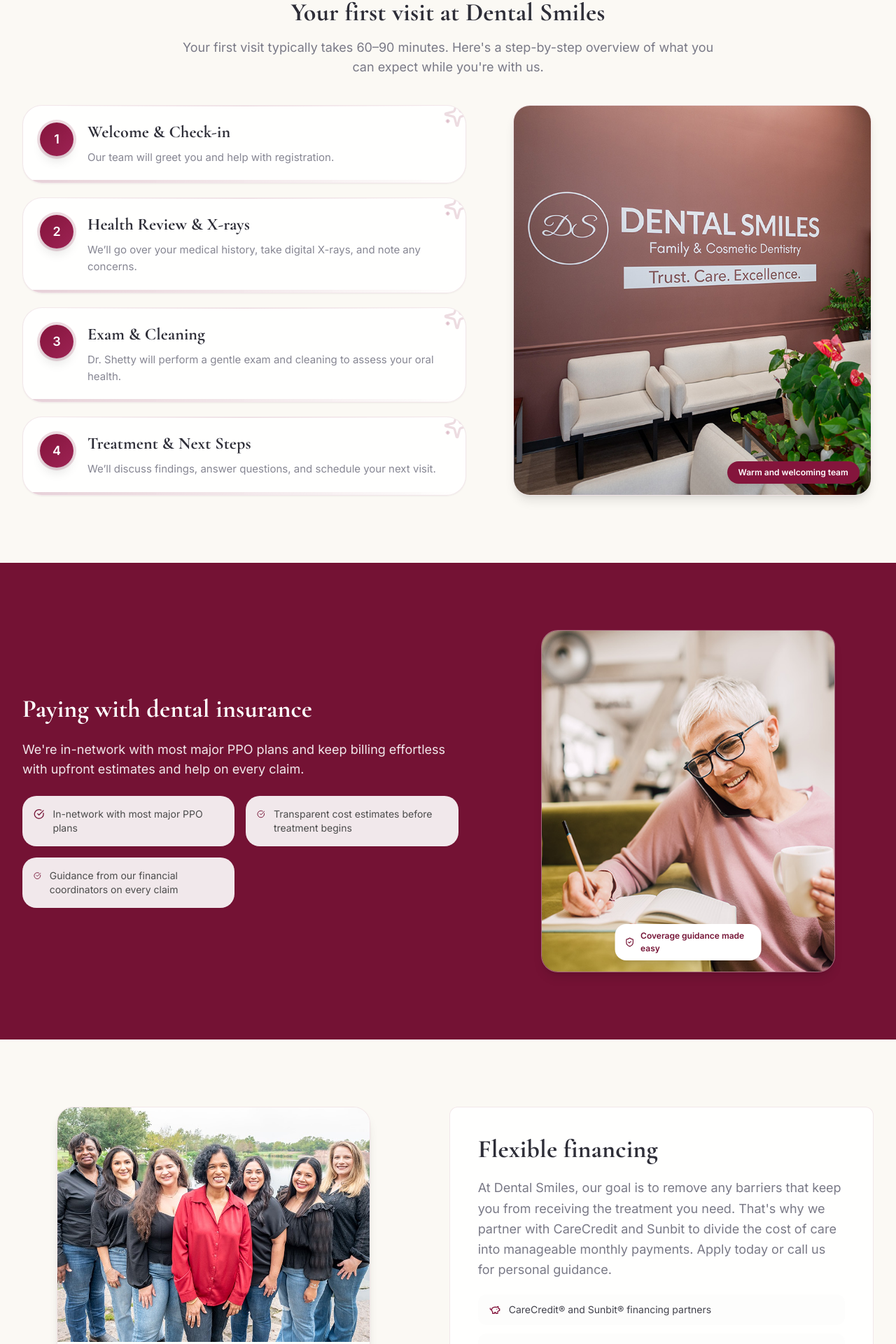
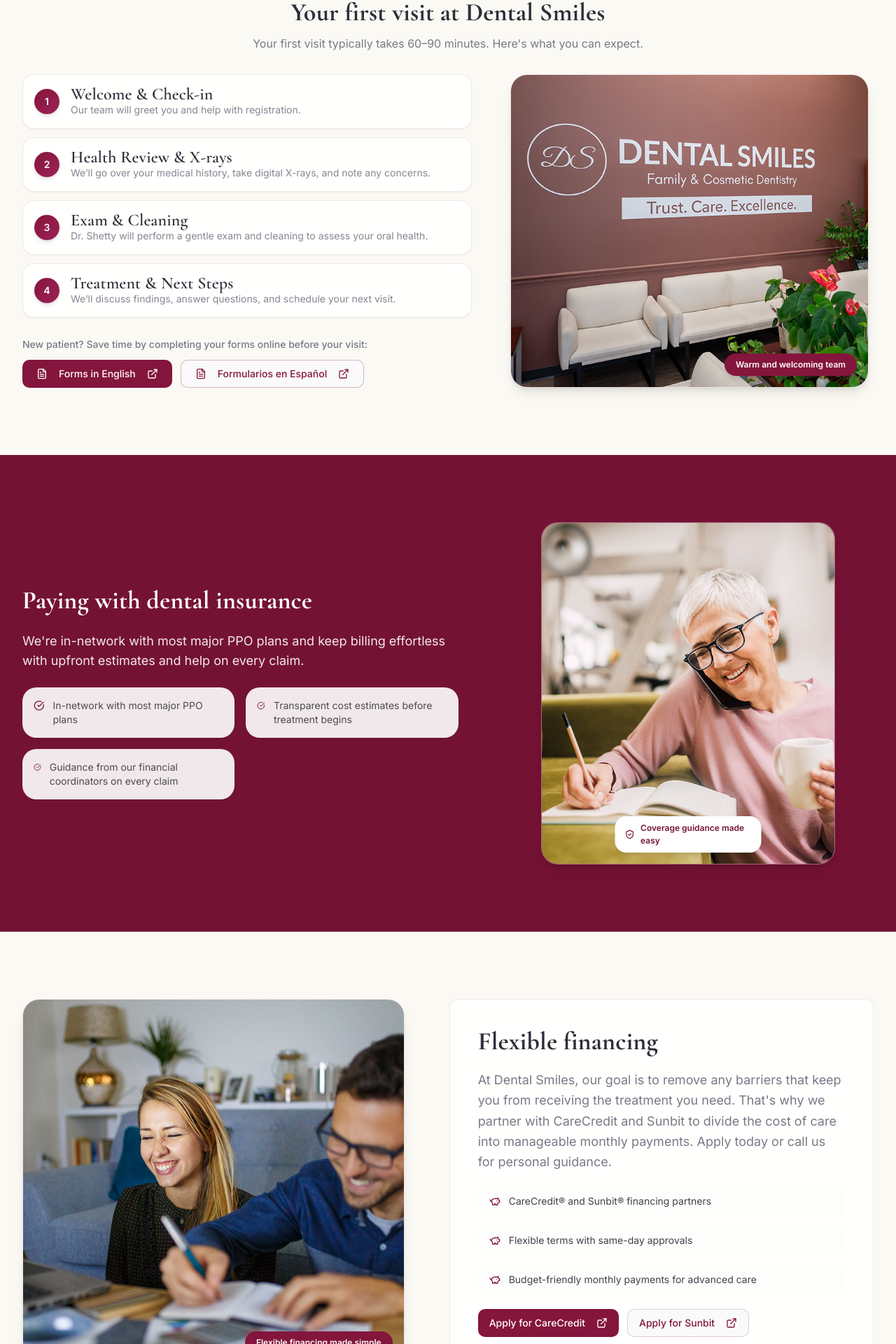
Before and after one commit to himanshukt03/dental-smiles, a Next.js app: page /first-visit in a window 1280 px wide. Shown: the part 799-2719 px from the top of the page at 70% size. Built offline with nearby package versions, Linux system fonts and the light colour scheme.

Commit message:
feat: appointment booking and new patient paperwork offloaded to revnuewell's forms

```diff
--- a/src/app/book-appointment/page.tsx
+++ b/src/app/book-appointment/page.tsx
@@ -45,7 +45,7 @@ const BookAppointmentPage = () => {
                     <Calendar className="w-5 h-5 text-primary mt-1" />
                     <div>
                       <p className="font-medium text-foreground">Confirmation</p>
-                      <p className="text-sm text-muted-foreground">We'll call to confirm your appointment</p>
+                      <p className="text-sm text-muted-foreground">We&apos;ll call to confirm your appointment</p>
                     </div>
                   </div>
                 </div>
--- a/src/app/contact/page.tsx
+++ b/src/app/contact/page.tsx
@@ -1,9 +1,8 @@
-import { MapPin, Phone, Mail, Clock, Calendar } from 'lucide-react';
+import { MapPin, Phone, Mail, Clock, Calendar, ExternalLink, FileText } from 'lucide-react';
 import Image from 'next/image';
 import Link from 'next/link';
 import { Button } from '@/components/ui/button';
 import BentoCard from '@/components/UI/BentoCard';
-import ContactForm from './ContactForm';
 
 const contactInfo = [
 	{
@@ -33,145 +32,103 @@ const contactInfo = [
 ];
 
 export const metadata = {
-	title: 'Contact Dental Smiles',
+	title: 'Contact Us',
+	description:
+		'Reach out to Dental Smiles in Austin for appointments, consultations, or dental emergencies. Located in Mueller Medical District.',
+	keywords: [
+		'contact dentist Austin',
+		'dental appointment Austin',
+		'Mueller dentist',
+		'emergency dentist Austin TX',
+	],
+	openGraph: {
+		title: 'Contact Dental Smiles | Schedule Your Austin Dental Visit',
 		description:
 			'Reach out to Dental Smiles in Austin for appointments, consultations, or dental emergencies.',
+	},
 };
 
 const ContactPage = () => {
 	return (
 		<div className="min-h-screen">
-			<section className="relative isolate overflow-hidden bg-background">
-				<div className="absolute inset-0">
+			<section className="relative h-[40vh] sm:h-[50vh] w-full overflow-hidden">
 				<Image
 					src="/assets/Contact_Hero.jpg"
-						alt="Smiling patient talking with dental team at the front desk"
+					alt="Dental Smiles office front"
 					fill
 					priority
 					sizes="100vw"
 					className="object-cover"
 				/>
-					<div className="absolute inset-0 bg-background/80 sm:bg-background/70" />
-					<div className="absolute inset-0 bg-gradient-to-r from-primary/40 via-primary/20 to-transparent" />
-				</div>
-				<div className="relative">
-					<div className="container-clinical py-16 sm:py-20">
-						<div className="max-w-xl space-y-6 text-foreground">
-							<span className="inline-flex items-center gap-2 rounded-full bg-primary/20 px-3 py-1 text-xs font-semibold uppercase tracking-widest text-primary-foreground/90 shadow-sm">
-								<Phone className="h-3.5 w-3.5" />
-								We're here for you
-							</span>
-							<h1 className="text-4xl md:text-5xl font-heading leading-tight">
-								Let's plan your next visit to Dental Smiles
+				<div className="absolute inset-0 bg-black/20" />
+			</section>
+
+			<section className="pt-16 md:pt-24 pb-6 md:pb-8 bg-background">
+				<div className="container-clinical">
+					<div className="max-w-4xl mx-auto text-center space-y-4">
+						<h1 className="text-3xl md:text-5xl font-heading leading-tight text-foreground whitespace-normal md:whitespace-nowrap">
+							Let&apos;s plan your next visit to Dental Smiles
 						</h1>
-							<p className="text-base sm:text-lg text-foreground/90">
+						<p className="text-lg text-muted-foreground leading-relaxed max-w-2xl mx-auto">
 							Our friendly coordinators respond within one business day to help you
 							schedule, answer questions, and make sure every detail feels easy.
 						</p>
-							<div className="grid gap-4 sm:grid-cols-3">
-								<div className="rounded-bento border border-border/60 bg-background/60 p-4 backdrop-blur">
-									<p className="text-sm font-semibold text-primary">Convenient hours</p>
-									<p className="text-xs text-foreground/80">
-										Early mornings and lunchtime appointments available.
-									</p>
-								</div>
-								<div className="rounded-bento border border-border/60 bg-background/60 p-4 backdrop-blur">
-									<p className="text-sm font-semibold text-primary">Easy parking</p>
-									<p className="text-xs text-foreground/80">
-										Free garage parking right next to our lobby entrance.
-									</p>
-								</div>
-								<div className="rounded-bento border border-border/60 bg-background/60 p-4 backdrop-blur">
-									<p className="text-sm font-semibold text-primary">Flexible scheduling</p>
-									<p className="text-xs text-foreground/80">
-										Share a few dates and we'll match the perfect time.
-									</p>
-								</div>
-							</div>
-							<div className="flex flex-wrap items-center gap-4 pt-2">
-								<Link href="#request-appointment">
-									<Button className="btn-primary h-auto px-6 py-3 text-base shadow-lg">
-										<Calendar className="mr-2 h-4 w-4" />
-										Request an appointment
-									</Button>
-								</Link>
-								<p className="text-sm text-foreground/80">
-									Prefer to chat? Call us at <span className="font-semibold">512-467-9955</span>
-								</p>
-							</div>
-						</div>
 					</div>
 				</div>
 			</section>
 
-			<section className="section-padding bg-background">
+			<section className="pt-6 md:pt-8 pb-16 md:pb-24">
 				<div className="container-clinical">
-					<div className="grid grid-cols-1 md:grid-cols-2 lg:grid-cols-4 gap-4 sm:gap-6 mb-12">
-						{contactInfo.map((info) => (
-							<BentoCard
-								key={info.title}
-								className="text-center p-5 sm:p-6 group hover:border-primary/50 transition-colors"
-							>
-								<div className="w-12 h-12 bg-primary/10 rounded-bento flex items-center justify-center mx-auto mb-4 group-hover:bg-primary/20 transition-colors">
-									<info.icon className="w-6 h-6 text-primary" />
+					<div className="grid lg:grid-cols-[minmax(0,1.1fr)_minmax(0,0.9fr)] gap-10 lg:gap-12 items-start">
+						<div id="request-appointment" className="scroll-mt-28">
+							<BentoCard className="p-6 sm:p-8">
+								<div className="space-y-6">
+									<div className="flex items-center gap-3">
+										<div className="w-12 h-12 bg-primary/10 rounded-bento flex items-center justify-center">
+											<Calendar className="w-6 h-6 text-primary" />
 										</div>
-								<h3 className="text-lg font-heading text-foreground mb-2">
-									{info.title}
-								</h3>
-								<p className="font-medium text-foreground mb-2">
-									{info.details}
-								</p>
-								<p className="text-sm text-muted-foreground">
-									{info.description}
-								</p>
-							</BentoCard>
-						))}
+										<div>
+											<h2 className="text-2xl font-heading text-foreground">Request an appointment</h2>
+										</div>
 									</div>
 
-					<div className="grid lg:grid-cols-[minmax(0,1.1fr)_minmax(0,0.9fr)] gap-10 lg:gap-12 items-start">
-						<div id="request-appointment" className="scroll-mt-28">
-							<ContactForm />
+									<p className="text-muted-foreground leading-relaxed">
+										Ready to schedule your visit? Click the button below to request an appointment online. Our team will reach out within one business day to confirm your preferred time.
+									</p>
+
+									<div className="bg-clinical-creme/50 rounded-bento p-4 border border-primary/10">
+										<h3 className="text-sm font-semibold text-foreground mb-2">What to expect:</h3>
+										<ul className="text-sm text-muted-foreground space-y-1">
+											<li>• Quick and easy online form</li>
+											<li>• Choose your preferred dates and times</li>
+											<li>• Confirmation within 1 business day</li>
+										</ul>
+									</div>
+
+									<Link
+										href="https://rwl.io/4lGeyT1"
+										target="_blank"
+										rel="noopener noreferrer"
+										className="block"
+									>
+										<Button className="btn-primary w-full py-4 text-base">
+											<FileText className="mr-2 h-5 w-5" />
+											Request Appointment Online
+											<ExternalLink className="ml-2 h-4 w-4" />
+										</Button>
+									</Link>
+
+									<p className="text-center text-sm text-muted-foreground">
+										Prefer to call? Reach us at{' '}
+										<Link href="tel:5124679955" className="font-semibold text-primary hover:underline">
+											512-467-9955
+										</Link>
+									</p>
+								</div>
+							</BentoCard>
 						</div>
 
 						<div className="space-y-6">
-							<BentoCard className="p-6 sm:p-8">
-								<h3 className="text-xl font-heading text-foreground mb-4">
-									Visit Our Office
-								</h3>
-								<div className="space-y-4">
-									<div className="flex items-start gap-3">
-										<MapPin className="w-5 h-5 text-primary mt-1" />
-										<div className="text-sm text-muted-foreground">
-											<p className="font-medium text-foreground">1201 Barbara Jordan Blvd</p>
-											<p>Suite #1435, Austin, TX 78723</p>
-										</div>
-									</div>
-									<div className="flex items-start gap-3">
-										<Clock className="w-5 h-5 text-primary mt-1" />
-										<div className="text-sm text-muted-foreground space-y-1">
-											<p className="font-medium text-foreground">Monday – Thursday: 7:00 AM – 5:00 PM</p>
-											<p>Friday: 7:00 AM – 1:00 PM</p>
-											<p>Saturday & Sunday: Closed</p>
-										</div>
-									</div>
-								</div>
-								<div className="mt-6 flex flex-wrap items-center gap-3">
-									<Link
-										href="https://maps.app.goo.gl/J79e6udCYyZJAPLy5"
-										target="_blank"
-										rel="noreferrer"
-									>
-										<Button variant="ghost" className="btn-secondary">
-											<MapPin className="w-4 h-4 mr-2" />
-											Open in Google Maps
-										</Button>
-									</Link>
-									<p className="text-xs text-muted-foreground">
-										Complimentary parking available in the attached garage.
-									</p>
-								</div>
-							</BentoCard>
-
 							<BentoCard className="overflow-hidden">
 								<div className="relative aspect-[4/3] w-full overflow-hidden rounded-bento">
 									<iframe
@@ -192,6 +149,28 @@ const ContactPage = () => {
 							</BentoCard>
 						</div>
 					</div>
+
+					<div className="grid grid-cols-1 md:grid-cols-2 lg:grid-cols-4 gap-4 sm:gap-6 mt-12 mb-12">
+						{contactInfo.map((info) => (
+							<BentoCard
+								key={info.title}
+								className="text-center p-5 sm:p-6 group hover:border-primary/50 transition-colors"
+							>
+								<div className="w-10 h-10 bg-primary/10 rounded-bento flex items-center justify-center mx-auto mb-4 group-hover:bg-primary/20 transition-colors">
+									<info.icon className="w-5 h-5 text-primary" />
+								</div>
+								<h3 className="text-base font-heading text-foreground mb-1">
+									{info.title}
+								</h3>
+								<p className="text-sm font-medium text-foreground mb-1">
+									{info.details}
+								</p>
+								<p className="text-xs text-muted-foreground">
+									{info.description}
+								</p>
+							</BentoCard>
+						))}
+					</div>
 				</div>
 			</section>
 
@@ -201,18 +180,19 @@ const ContactPage = () => {
 						Ready to Schedule Your Appointment?
 					</h2>
 					<p className="text-lg mb-8 opacity-90 max-w-2xl mx-auto">
-						Don't wait to start your journey to better oral health. Book your
+						Don&apos;t wait to start your journey to better oral health. Book your
 						appointment today and experience the Dental Smiles difference.
 					</p>
-					<Link href="#request-appointment">
+					<Link href="https://rwl.io/4lGeyT1" target="_blank" rel="noopener noreferrer">
 						<Button className="bg-primary-foreground text-primary hover:bg-primary-foreground/90 text-lg px-8 py-4 h-auto">
 							<Calendar className="w-5 h-5 mr-2" />
 							Request an appointment
+							<ExternalLink className="ml-2 h-4 w-4" />
 						</Button>
 					</Link>
 				</div>
 			</section>
-		</div>
+		</div >
 	);
 };
 
--- a/src/app/first-visit/page.tsx
+++ b/src/app/first-visit/page.tsx
@@ -1,14 +1,13 @@
 import Image from "next/image";
 import Link from "next/link";
 import {
-	ArrowRight,
 	CalendarCheck,
 	CheckCircle,
-	CreditCard,
+	ExternalLink,
+	FileText,
 	Phone,
 	PiggyBank,
 	ShieldCheck,
-	Sparkles,
 } from "lucide-react";
 import { Button } from "@/components/ui/button";
 import BentoCard from "@/components/UI/BentoCard";
@@ -76,9 +75,21 @@ const cardOptions = [
 ];
 
 export const metadata = {
-	title: "Your First Visit | Dental Smiles",
+	title: "Your First Visit",
+	description:
+		"Learn how to prepare for your first visit to Dental Smiles and what to expect during your appointment. Insurance, financing, and membership options available.",
+	keywords: [
+		"new patient dentist Austin",
+		"dental insurance Austin",
+		"dental financing",
+		"first dental visit",
+		"dental membership plan",
+	],
+	openGraph: {
+		title: "Your First Visit | What to Expect at Dental Smiles",
 		description:
 			"Learn how to prepare for your first visit to Dental Smiles and what to expect during your appointment.",
+	},
 };
 
 const FirstVisitPage = () => {
@@ -142,35 +153,68 @@ const FirstVisitPage = () => {
 
 			<section className="section-padding bg-clinical-creme">
 				<div className="container-clinical">
-					<div className="mx-auto mb-10 max-w-3xl space-y-4 text-center">
+					<div className="mx-auto mb-8 max-w-3xl space-y-3 text-center">
 						<h2 className="text-3xl md:text-4xl font-heading text-foreground">Your first visit at Dental Smiles</h2>
-						<p className="text-lg text-muted-foreground">
-							Your first visit typically takes 60–90 minutes. Here&apos;s a step-by-step overview of what you can expect while you&apos;re with us.
+						<p className="text-base text-muted-foreground">
+							Your first visit typically takes 60–90 minutes. Here&apos;s what you can expect.
 						</p>
 					</div>
-					<div className="grid gap-10 lg:grid-cols-[minmax(0,1.1fr)_minmax(0,0.9fr)] lg:items-stretch lg:gap-16">
-						<div className="space-y-4 sm:space-y-5">
+					<div className="grid gap-8 lg:grid-cols-[minmax(0,1.1fr)_minmax(0,0.9fr)] lg:items-stretch lg:gap-12">
+						<div className="space-y-3">
 							{whatToExpect.map((item) => (
 								<div
 									key={item.step}
-									className="relative overflow-hidden rounded-[1.75rem] border border-primary/10 bg-white/90 p-5 shadow-sm backdrop-blur-sm transition-transform duration-300 hover:-translate-y-1 hover:shadow-lg sm:p-6"
+									className="relative overflow-hidden rounded-2xl border border-primary/10 bg-white/90 p-4 shadow-sm backdrop-blur-sm transition-transform duration-300 hover:-translate-y-0.5 hover:shadow-md"
 								>
-									<div className="absolute inset-x-6 top-0 h-px bg-gradient-to-r from-transparent via-primary/15 to-transparent" />
-									<div className="absolute inset-x-0 bottom-0 h-1 bg-gradient-to-r from-primary/20 via-primary/10 to-transparent" />
-									<Sparkles className="absolute -right-2 -top-2 h-10 w-10 text-primary/15" aria-hidden="true" />
-									<div className="relative flex items-start gap-4 sm:gap-5">
-										<div className="flex h-11 w-11 shrink-0 items-center justify-center rounded-full bg-gradient-to-br from-primary to-[#9d2354] text-base font-semibold text-primary-foreground shadow-lg ring-4 ring-primary/15 sm:h-12 sm:w-12 sm:text-lg">
+									<div className="relative flex items-center gap-4">
+										<div className="flex h-9 w-9 shrink-0 items-center justify-center rounded-full bg-gradient-to-br from-primary to-[#9d2354] text-sm font-semibold text-primary-foreground shadow-md">
 											{item.step}
 										</div>
-										<div className="flex-1 space-y-2 sm:space-y-2.5">
-											<h3 className="text-base font-heading text-foreground sm:text-lg">{item.title}</h3>
-											<p className="text-sm leading-relaxed text-muted-foreground/90 sm:text-[15px]">
+										<div className="flex-1">
+											<h3 className="text-base font-semibold text-foreground">{item.title}</h3>
+											<p className="text-sm text-muted-foreground/90">
 												{item.description}
 											</p>
 										</div>
 									</div>
 								</div>
 							))}
+
+							{/* New Patient Forms Buttons */}
+							<div className="pt-4 space-y-3">
+								<p className="text-sm text-muted-foreground font-medium">
+									New patient? Save time by completing your forms online before your visit:
+								</p>
+								<div className="flex flex-col sm:flex-row gap-3">
+									<Link
+										href="https://rwl.io/4iLR7XB"
+										target="_blank"
+										rel="noopener noreferrer"
+										className="w-full sm:w-auto"
+									>
+										<Button className="btn-primary w-full px-5 py-3 text-sm">
+											<FileText className="mr-2 h-4 w-4" />
+											Forms in English
+											<ExternalLink className="ml-2 h-3.5 w-3.5" />
+										</Button>
+									</Link>
+									<Link
+										href="https://rwl.io/429XDBg"
+										target="_blank"
+										rel="noopener noreferrer"
+										className="w-full sm:w-auto"
+									>
+										<Button
+											variant="outline"
+											className="w-full px-5 py-3 text-sm border-primary/30 text-primary hover:bg-primary hover:text-primary-foreground"
+										>
+											<FileText className="mr-2 h-4 w-4" />
+											Formularios en Español
+											<ExternalLink className="ml-2 h-3.5 w-3.5" />
+										</Button>
+									</Link>
+								</div>
+							</div>
 						</div>
 						<div className="relative mx-auto w-full max-w-sm overflow-hidden rounded-[1.5rem] border border-primary/10 bg-white/60 shadow-lg sm:max-w-md lg:max-w-lg lg:self-stretch lg:h-full">
 							<div className="relative aspect-[4/3] w-full overflow-hidden sm:aspect-[4/3] lg:h-full lg:aspect-auto">
@@ -230,13 +274,13 @@ const FirstVisitPage = () => {
 			<section className="section-padding bg-clinical-creme">
 				<div className="container-clinical">
 					<div className="grid gap-10 lg:grid-cols-[minmax(0,0.9fr)_minmax(0,1fr)] lg:gap-16">
-						<div className="relative mx-auto w-full max-w-xs overflow-hidden rounded-[1.5rem] border border-primary/10 bg-white/60 shadow-lg sm:max-w-sm lg:max-w-md">
-							<div className="relative aspect-[4/3]">
+						<div className="relative mx-auto w-full max-w-md overflow-hidden rounded-[1.5rem] border border-primary/10 bg-white/60 shadow-lg sm:max-w-lg lg:max-w-xl lg:h-full">
+							<div className="relative w-full h-full min-h-[300px] lg:min-h-full">
 								<Image
-									src="/assets/dental-team.jpg"
+									src="/assets/payment-options/financing-img.jpg"
 									alt="Couple reviewing dental financing options."
 									fill
-									sizes="(min-width: 1024px) 360px, (min-width: 768px) 40vw, 75vw"
+									sizes="(min-width: 1024px) 460px, (min-width: 768px) 50vw, 85vw"
 									className="object-cover"
 								/>
 							</div>
@@ -262,18 +306,29 @@ const FirstVisitPage = () => {
 									))}
 								</ul>
 								<div className="flex flex-col gap-3 sm:flex-row">
-									<Link href="/contact" className="w-full sm:w-auto">
+									<Link
+										href="https://www.carecredit.com/go/747CRM/?dtc=DS7X&sitecode=CCCAPDS7X"
+										target="_blank"
+										rel="noreferrer"
+										className="w-full sm:w-auto"
+									>
 										<Button className="w-full sm:w-auto bg-primary text-primary-foreground hover:bg-primary/90">
-											Discuss financing
+											Apply for CareCredit
+											<ExternalLink className="ml-2 h-4 w-4" />
 										</Button>
 									</Link>
-									<Link href="https://apply.sunbit.com" target="_blank" rel="noreferrer" className="w-full sm:w-auto">
+									<Link
+										href="https://apply.sunbit.com/DentalSmiles-Austin"
+										target="_blank"
+										rel="noreferrer"
+										className="w-full sm:w-auto"
+									>
 										<Button
 											variant="outline"
 											className="w-full sm:w-auto border-primary/20 text-primary hover:bg-primary hover:text-primary-foreground"
 										>
-											Apply online
-											<ArrowRight className="ml-2 h-4 w-4" />
+											Apply for Sunbit
+											<ExternalLink className="ml-2 h-4 w-4" />
 										</Button>
 									</Link>
 								</div>
@@ -354,7 +409,7 @@ const FirstVisitPage = () => {
 						<div className="relative mx-auto w-full max-w-xs overflow-hidden rounded-[1.5rem] border border-primary/20 bg-primary/20 shadow-2xl sm:max-w-sm lg:max-w-md">
 							<div className="relative aspect-[4/3]">
 								<Image
-								src="/assets/dental.jpg"
+									src="/assets/In_House_Membership_Plan.jpg"
 									alt="Smiling patient holding a membership card."
 									fill
 									sizes="(min-width: 1024px) 360px, (min-width: 768px) 40vw, 75vw"
```
Lines whose indentation alone changed are shown as unchanged.
